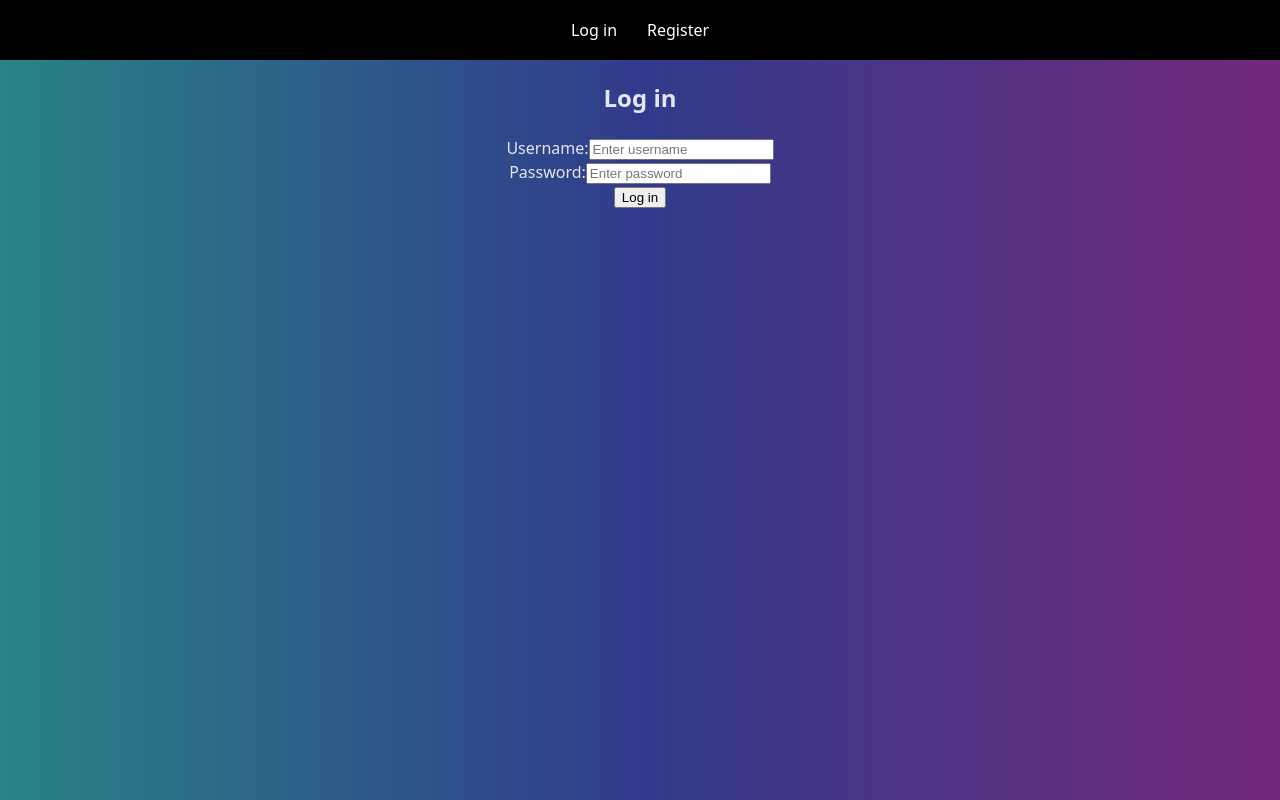
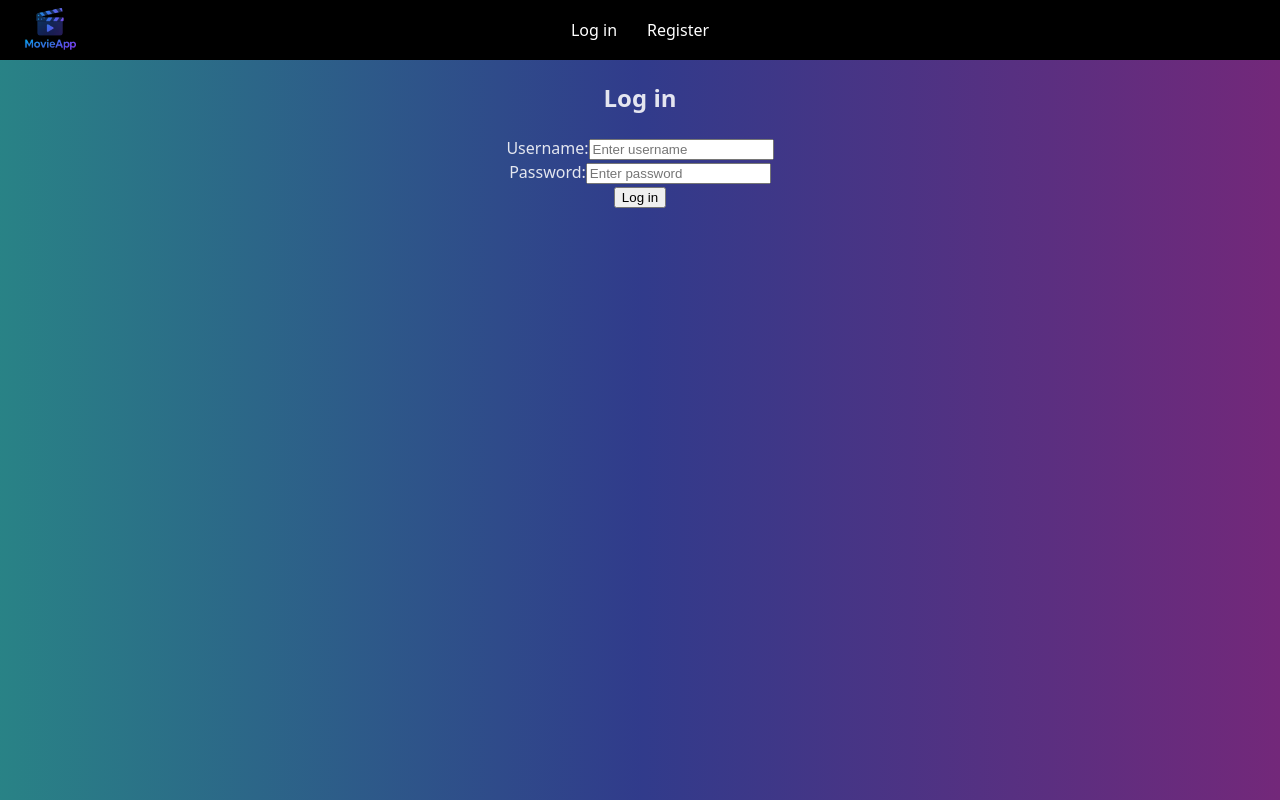
Before and after one commit to mleczako/filmapp, a React (Vite) app in the folder frontend/: page /login in a window 1280 px wide. Built offline with nearby package versions, Linux system fonts and the light colour scheme; no server answers.

Commit message:
add logo

```diff
--- a/frontend/src/App.jsx
+++ b/frontend/src/App.jsx
@@ -8,11 +8,13 @@ import RegisterPage from "./pages/RegisterPage";
 import AssistantPage from "./pages/AssistantPage";
 import StatsPage from "./pages/StatsPage";
 import { Link } from "react-router-dom";
-import { useNavigate } from "react-router-dom";
+import { useNavigate, useLocation } from "react-router-dom";
+import logo from "./assets/logo_no_background.png";
 
 function App() {
   const [user, setUser] = useState(null);
   const navigate = useNavigate();
+  const location = useLocation();
 
   useEffect(() => {
     const savedUser = localStorage.getItem("filmapp_user");
@@ -40,6 +42,7 @@ function App() {
     return (
       <div>
         <nav className="navbar">
+          <img src={logo} alt="Logo" className="navbar-logo" />
           <Link reloadDocument to="/">
             Home
           </Link>
@@ -63,9 +66,15 @@ function App() {
   return (
     <div>
       <nav className="navbar">
+        <img src={logo} alt="Logo" className="navbar-logo" />
         <Link to="/login">Log in</Link>
         <Link to="/register">Register</Link>
       </nav>
+      {location.pathname === "/" && (
+        <div className="logo-container">
+          <img src={logo} alt="Logo" className="app-logo" />
+        </div>
+      )}
       <main>
         <Routes>
           <Route path="/login" element={<LoginPage onLogin={handleLogin} />} />
@@ -77,39 +86,3 @@ function App() {
 }
 
 export default App;
-
-// import { useState } from 'react'
-// import reactLogo from './assets/react.svg'
-// import viteLogo from '/vite.svg'
-// import './App.css'
-
-// function App() {
-//   const [count, setCount] = useState(0)
-
-//   return (
-//     <>
-//       <div>
-//         <a href="https://vite.dev" target="_blank">
-//           <img src={viteLogo} className="logo" alt="Vite logo" />
-//         </a>
-//         <a href="https://react.dev" target="_blank">
-//           <img src={reactLogo} className="logo react" alt="React logo" />
-//         </a>
-//       </div>
-//       <h1>Vite + React</h1>
-//       <div className="card">
-//         <button onClick={() => setCount((count) => count + 1)}>
-//           count is {count}
-//         </button>
-//         <p>
-//           Edit <code>src/App.jsx</code> and save to test HMR
-//         </p>
-//       </div>
-//       <p className="read-the-docs">
-//         Click on the Vite and React logos to learn more
-//       </p>
-//     </>
-//   )
-// }
-
-// export default App
--- a/frontend/src/css/App.css
+++ b/frontend/src/css/App.css
@@ -15,6 +15,26 @@ body {
   flex-wrap: wrap;
   gap: 30px;
   height: 60px;
+  position: relative;
+}
+
+.navbar-logo {
+  height: 80px;
+  width: auto;
+  position: absolute;
+  left: 10px;
+}
+
+.logo-container {
+  display: flex;
+  justify-content: center;
+  align-items: center;
+  padding: 20px;
+}
+
+.app-logo {
+  max-width: 1000px;
+  height: auto;
 }
 
 /* #root {
```
Also changed, not shown: frontend/src/assets/logo.png (added), frontend/src/assets/logo_no_background.png (added).
